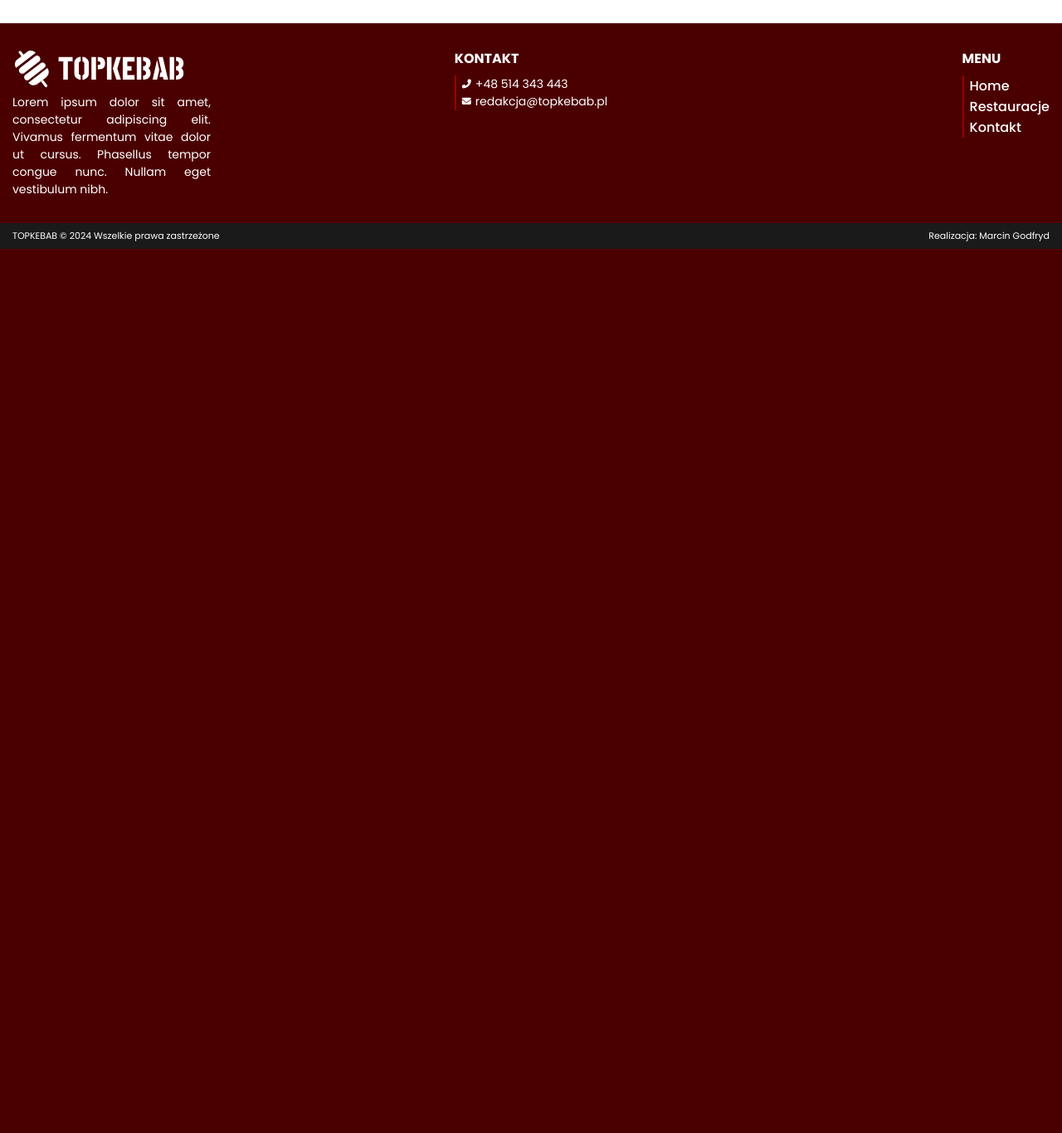
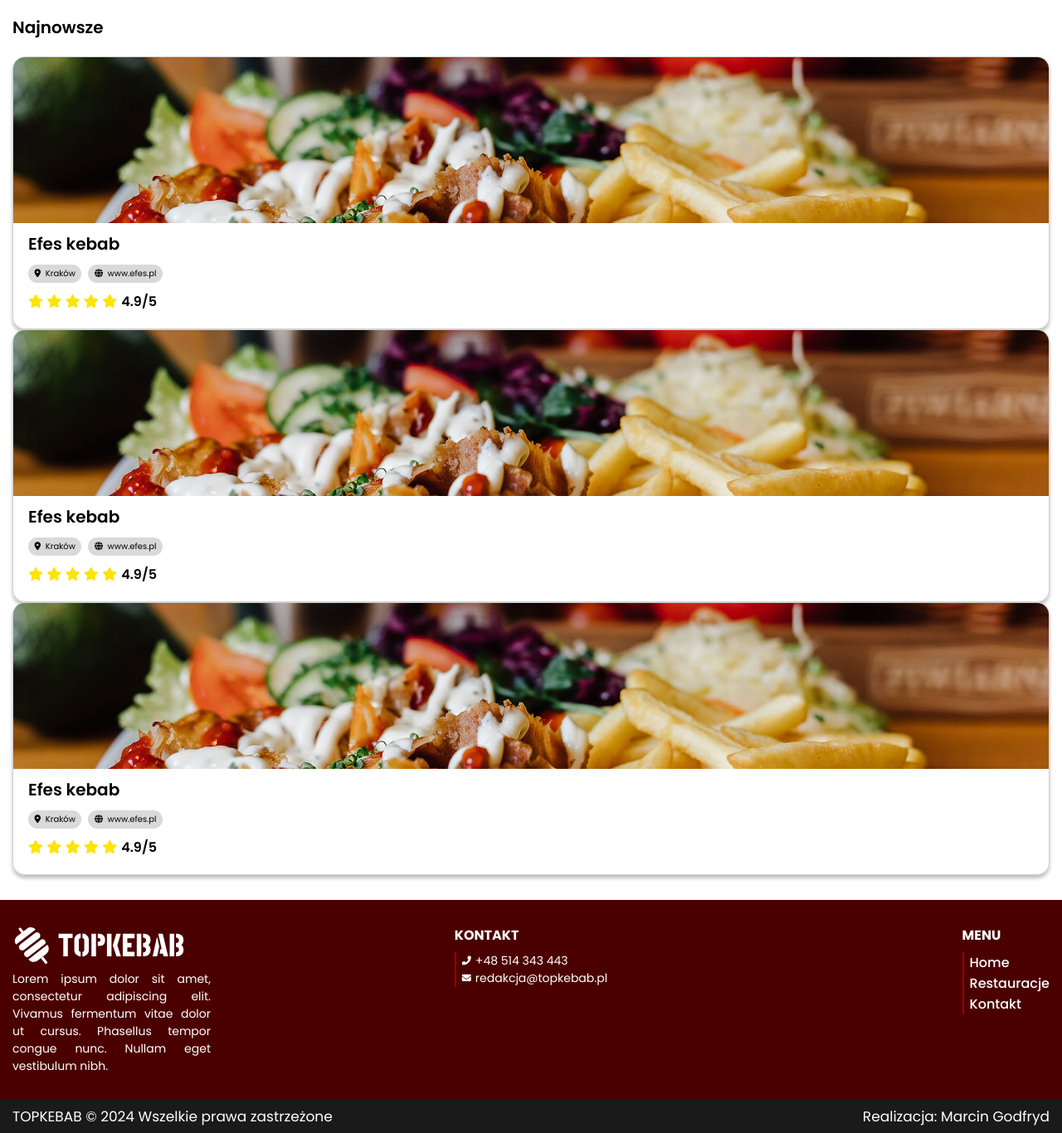
Before and after one commit to Goferov/restaurant-rater, a PHP site: page /homepage in a window 1280 px wide. Shown: the part 618-1984 px from the top of the page at 83% size. Before the commit the page ends 918 px from the top, so only its background shows below. Run offline with PHP 8.4, Linux system fonts and the light colour scheme.

Commit message:
Style restaurant box

```diff
--- a/public/css/style.css
+++ b/public/css/style.css
@@ -4,6 +4,7 @@
     --white: #fff;
     --black: #000;
     --red: #9A0000;
+    --yellow: #FCE409;
     --lgray: #D1D1D1;
     --main-font: "Poppins", sans-serif;
     --default-radius: 15px;
@@ -53,6 +54,10 @@ main {
 
 .f-black {
     color: var(--black);
+}
+
+.f-yellow {
+    color: var(--yellow);
 }
 
 .f-20 {
@@ -188,6 +193,14 @@ main {
     padding-bottom: 1em;
 }
 
+.mt-2 {
+    margin-top: 2rem;
+}
+
+.mt-3 {
+    margin-top: 3rem;
+}
+
 .border-radius-15 {
     border-radius: var(--default-radius);
 }
@@ -203,6 +216,8 @@ main {
 .text-upperacse {
     text-transform: uppercase;
 }
+
+
 /************* HEADER *************/
 
 .contact-item {
@@ -382,13 +397,77 @@ nav > div > a {
 
 
 
-/*FOOTER*/
+.section-title {
+    font-size: 2rem;
+    margin-bottom: 20px;
+    font-weight: 600;
+}
+
+
+/*RESTAURANT BOX*/
+.restaurant-box {
+    border: 1px solid #D1D1D1;
+    border-radius: var(--default-radius);
+    overflow: hidden;
+    -webkit-box-shadow: 0px 4px 4px 0px rgba(0, 0, 0, 0.25);
+    -moz-box-shadow: 0px 4px 4px 0px rgba(0, 0, 0, 0.25);
+    box-shadow: 0px 4px 4px 0px rgba(0, 0, 0, 0.25);
+}
+
+.restaurant-details {
+    padding: 1rem 1.8rem;
+}
+.restaurant-details > * {
+    margin-bottom: 10px ;
+}
+.restaurant-box img {
+    width: 100%;
+    height: 100%;
+    object-fit: cover;
+    transition: .2s;
+}
+.restaurant-box h3 {
+    font-size: 2rem;
+    font-weight: 600;
+}
+.restaurant-box .tag-list {
+    display: flex;
+}
+.restaurant-box .tag-list > div {
+    width: fit-content;
+    border-radius: var(--default-radius);
+    font-size: 1rem;
+    background-color: #D9D9D9;
+    padding: 0.3rem 0.75rem ;
+}
+.restaurant-box .tag-list > div:first-of-type {
+    margin-right: 8px;
+}
+.restaurant-box .tag-list > div i {
+    margin-right: 3px;
+}
+
+.restaurant-box .rate .stars {
+    margin-right: 0.5rem;
+}
+.restaurant-box .image {
+    overflow: hidden;
+    height: 200px;
+}
+.restaurant-box:hover {
+    color: black;
+}
+.restaurant-box:hover img {
+    transform: scale(1.1);
+}
+    /*FOOTER*/
 footer .top {
     padding: 30px 0 30px 0;
 }
 
 footer .bottom {
     padding: 7px 0;
+    font-size: 1.7rem;
 }
 
 footer h6 {
--- a/public/view/homepage.html
+++ b/public/view/homepage.html
@@ -62,6 +62,85 @@
                 </div>
             </div>
         </section>
+        <section class="mt-2">
+            <div class="container ">
+                <h2 class="section-title">Najnowsze</h2>
+                <div class="restaurant-list">
+                    <div>
+                        <a href="#" class="restaurant-box d-block">
+                            <div class="image">
+                                <img src="/public/img/box.jpg" alt=""/>
+                            </div>
+                            <div class="restaurant-details">
+                                <h3>Efes kebab</h3>
+                                <div class="tag-list">
+                                    <div><i class="fa-solid fa-location-dot"></i> Kraków</div>
+                                    <div><i class="fa-solid fa-globe"></i> www.efes.pl</div>
+                                </div>
+                                <div class="rate d-flex ">
+                                    <div class="stars">
+                                        <i class="fa-solid fa-star f-yellow"></i>
+                                        <i class="fa-solid fa-star f-yellow"></i>
+                                        <i class="fa-solid fa-star f-yellow"></i>
+                                        <i class="fa-solid fa-star f-yellow"></i>
+                                        <i class="fa-solid fa-star f-yellow"></i>
+                                    </div>
+                                    <div class="f-semibold">4.9/5</div>
+                                </div>
+                            </div>
+                        </a>
+                    </div>
+                    <div>
+                        <a href="#" class="restaurant-box d-block">
+                            <div class="image">
+                                <img src="/public/img/box.jpg" alt=""/>
+                            </div>
+                            <div class="restaurant-details">
+                                <h3>Efes kebab</h3>
+                                <div class="tag-list">
+                                    <div><i class="fa-solid fa-location-dot"></i> Kraków</div>
+                                    <div><i class="fa-solid fa-globe"></i> www.efes.pl</div>
+                                </div>
+                                <div class="rate d-flex ">
+                                    <div class="stars">
+                                        <i class="fa-solid fa-star f-yellow"></i>
+                                        <i class="fa-solid fa-star f-yellow"></i>
+                                        <i class="fa-solid fa-star f-yellow"></i>
+                                        <i class="fa-solid fa-star f-yellow"></i>
+                                        <i class="fa-solid fa-star f-yellow"></i>
+                                    </div>
+                                    <div class="f-semibold">4.9/5</div>
+                                </div>
+                            </div>
+                        </a>
+                    </div>
+                    <div>
+                        <a href="#" class="restaurant-box d-block">
+                            <div class="image">
+                                <img src="/public/img/box.jpg" alt=""/>
+                            </div>
+                            <div class="restaurant-details">
+                                <h3>Efes kebab</h3>
+                                <div class="tag-list">
+                                    <div><i class="fa-solid fa-location-dot"></i> Kraków</div>
+                                    <div><i class="fa-solid fa-globe"></i> www.efes.pl</div>
+                                </div>
+                                <div class="rate d-flex ">
+                                    <div class="stars">
+                                        <i class="fa-solid fa-star f-yellow"></i>
+                                        <i class="fa-solid fa-star f-yellow"></i>
+                                        <i class="fa-solid fa-star f-yellow"></i>
+                                        <i class="fa-solid fa-star f-yellow"></i>
+                                        <i class="fa-solid fa-star f-yellow"></i>
+                                    </div>
+                                    <div class="f-semibold">4.9/5</div>
+                                </div>
+                            </div>
+                        </a>
+                    </div>
+                </div>
+            </div>
+        </section>
     </main>
 
     <footer class="f-white">
```
Also changed, not shown: public/img/box.jpg (added).
